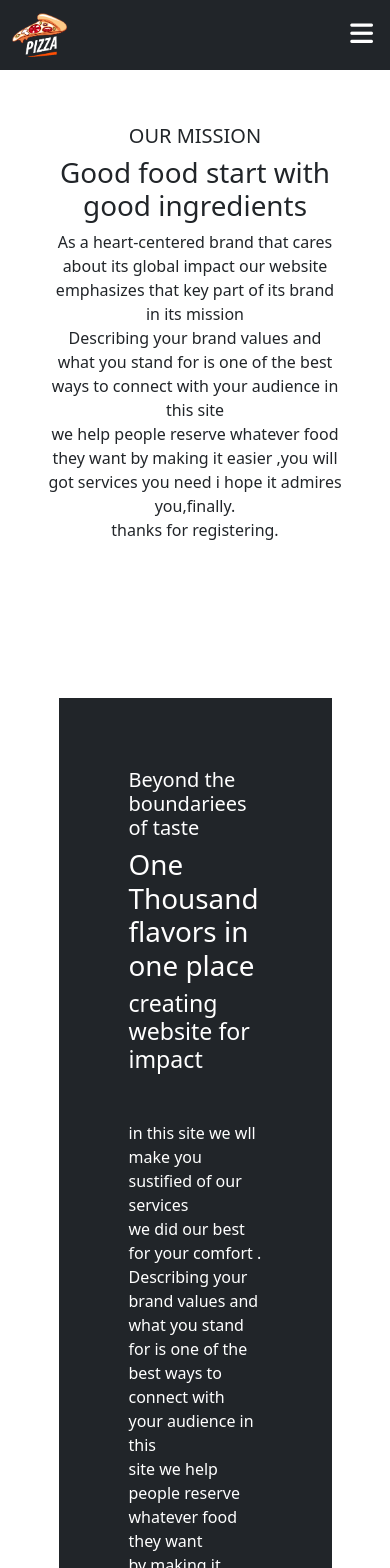
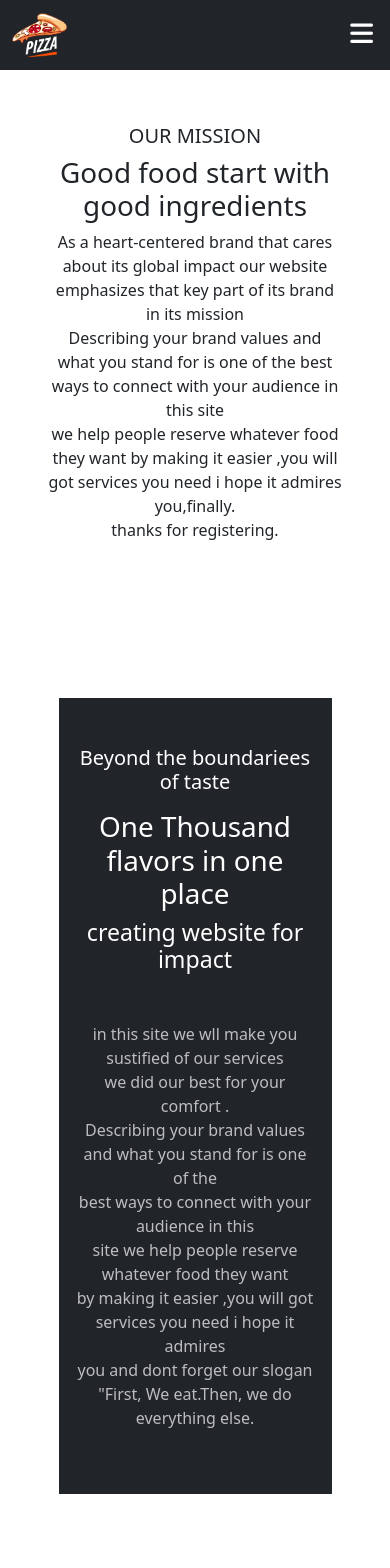
Before and after one commit to eslamar3y/itiproject, a React (Create React App) app: page /about in a window 390 px wide. Shown: the top 1568 px of the page. Built offline with nearby package versions, Linux system fonts and the light colour scheme.

Commit message:
some style in aboutus

```diff
--- a/src/style/aboutus.css
+++ b/src/style/aboutus.css
@@ -8,11 +8,21 @@
 @media screen and (max-width: 800px) {
   .second .one {
     color: white;
+    padding: 3rem 1rem;
     background-color: #212529;
     margin-top: 100px;
-    /* min-height: 100vh; */
+    text-align: center;
+  }
+
+  .second .one h5 {
+    margin-bottom: 1rem;
+  }
+
+  .second .one p {
+    color: #ffffffb2;
   }
 }
+
 h1:hover,
 h5:hover,
 h3:hover {
@@ -41,6 +51,5 @@ h3:hover {
 .one {
   padding: 70px;
   width: 50%;
-  /* height: 530px; */
   background-color: rgb(238, 238, 238);
 }
```
